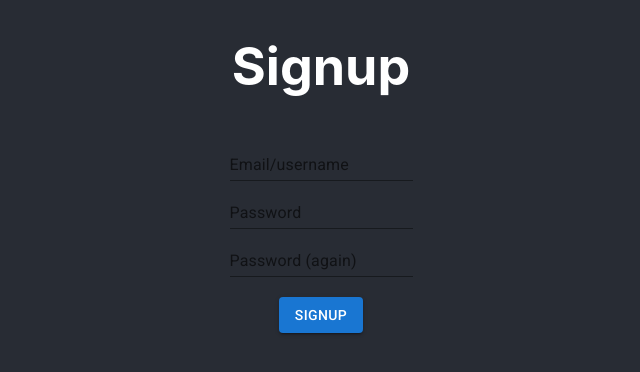
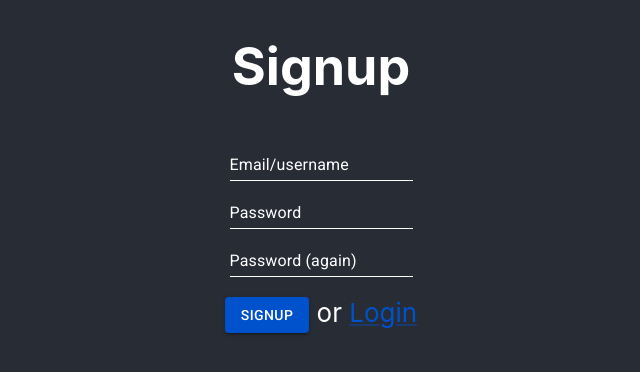
Before and after one commit to danielmunro/otto-ui, a React (Create React App) app: page /signup in a window 1280 px wide. Shown: the top 372 px of the page, without its empty margins (319-959 px from the left). Built offline with nearby package versions, Linux system fonts and the light colour scheme.

Commit message:
incremental

```diff
--- a/src/App.js
+++ b/src/App.js
@@ -1,7 +1,11 @@
-import { useState } from 'react';
+import { ThemeProvider } from '@emotion/react';
+import { createTheme } from '@mui/material';
+import { useEffect, useState } from 'react';
 import Home from './containers/Home';
 import './App.css';
 import Login from './containers/Login';
+import PasswordReset from './containers/PasswordReset';
+import Profile from './containers/Profile';
 import Signup from './containers/Signup';
 import Context from './Context';
 import {
@@ -10,22 +14,59 @@ import {
   Route,
 } from "react-router-dom";
 
+const theme = createTheme({
+  palette: {
+    primary: {
+      main: '#0052cc',
+    },
+    secondary: {
+      main: '#edf2ff',
+    },
+    action: {
+      active: '#0052cc',
+      activeOpacity: 1,
+      hover: '#0052cc',
+      hoverOpacity: 0.7,
+      focus: '#0052cc',
+      focusOpacity: 1,
+      selected: '#0052cc',
+      selectedOpacity: 1
+    },
+  },
+});
+
+
 function App() {
   const [sessionToken, setSessionToken] = useState(null);
+  const [loggedInUser, setLoggedInUser] = useState(null);
+  const [userEmail, setUserEmail] = useState(null);
+
   const appContext = {
     sessionToken,
     setSessionToken,
+    loggedInUser,
+    setLoggedInUser,
+    userEmail,
+    setUserEmail,
   };
+  useEffect(() => {
+    setSessionToken(localStorage.getItem("token"));
+    setLoggedInUser(localStorage.getItem("user"));
+  }, []);
 
   return (
     <Context.Provider value={appContext}>
+      <ThemeProvider theme={theme}>
         <Router>
           <Routes>
             <Route path="/login" element={<Login />} />
             <Route path="/signup" element={<Signup />} />
+            <Route path="/profile" element={<Profile />} />
+            <Route path="/password-reset" element={<PasswordReset />} />
             <Route path="/" element={<Home />} />
           </Routes>
         </Router>
+      </ThemeProvider>
     </Context.Provider>
   );
 }
--- a/src/components/Input.js
+++ b/src/components/TextInput.js
@@ -10,7 +10,9 @@ const CssTextField = styled(TextField)({
   },
 });
 
-export default function Input({...props}) {
-  console.log(props)
-  return <CssTextField {...props} />
+export default function TextInput({onChangeValue, ...props}) {
+  return <CssTextField
+    {...props}
+    onChange={(event) => onChangeValue(event.target.value)}
+  />
 }
--- a/src/containers/Login.js
+++ b/src/containers/Login.js
@@ -1,33 +1,70 @@
-import { Button, TextField } from '@mui/material';
+import Link from '@mui/material/Link';
+import { Button } from '@mui/material';
 import { postJSON } from '@tkrotoff/fetch';
-import { useState } from 'react';
+import { useContext, useState } from 'react';
+import { useNavigate } from 'react-router-dom';
 import Container from '../components/Container';
-import Input from '../components/Input';
+import TextInput from '../components/TextInput';
 import { baseUrl } from '../config';
-import { fetchPost } from '../utils';
+import Context from '../Context';
 
 export default function Login() {
   const [email, setEmail] = useState('');
   const [password, setPassword] = useState('');
+  const { setSessionToken, setLoggedInUser, setUserEmail } = useContext(Context);
+  const navigate = useNavigate();
 
-  const tryLogin = async () => {
-    console.log("login", email, password);
-    const result = await postJSON(`${baseUrl}/session`, { email, password });
-    console.log(result);
+  const tryLogin = async (event) => {
+    event.preventDefault();
+    const response = await postJSON(`${baseUrl}/session`, { email, password });
+    if (response.status === 201) {
+      const data = await response.json();
+      setLoggedInUser(data.User);
+      if (data.AuthResponse === 1) {
+        setUserEmail(email);
+        navigate('/password-reset');
+        return false;
+      }
+      console.log("login success", data, data.Token, data.User);
+      setSessionToken(data.Token);
+      localStorage.setItem("token", data.Token);
+      localStorage.setItem("user", data.User);
+    }
+
+    return false;
   };
 
   return (
     <Container>
       <h1>Login</h1>
+      <form onSubmit={tryLogin}>
         <div>
-        <TextField label="Email/username" variant="standard" onChange={(event) => setEmail(event.target.value)} value={email} />
+          <TextInput
+            label="Email/username"
+            variant="standard"
+            onChangeValue={setEmail}
+            value={email}
+          />
         </div>
         <div>
-        <TextField label="Password" variant="standard" onChange={(event) => setPassword(event.target.value)} value={password} />
+          <TextInput
+            label="Password"
+            variant="standard"
+            onChangeValue={setPassword}
+            value={password}
+            type="password"
+          />
         </div>
         <div className="row">
-        <Button variant="contained" onClick={tryLogin}>Login</Button>
+          <Button
+            variant="contained"
+            type="submit"
+            color="primary"
+          >
+            Login
+          </Button> or <Link href="/signup">Signup</Link>
         </div>
+      </form>
     </Container>
   )
 }
--- /dev/null
+++ b/src/containers/PasswordReset.js
@@ -0,0 +1,53 @@
+import { Button } from '@mui/material';
+import { putJSON } from '@tkrotoff/fetch';
+import { useContext, useState } from 'react';
+import Container from '../components/Container';
+import TextInput from '../components/TextInput';
+import { baseUrl } from '../config';
+import Context from '../Context';
+
+export default function PasswordReset() {
+  const [password1, setPassword1] = useState('');
+  const [password2, setPassword2] = useState('');
+  const { userEmail } = useContext(Context);
+
+  const tryResetPassword = (event) => {
+    event.preventDefault();
+    putJSON(`${baseUrl}/session`, { email: userEmail, password: password1 })
+    return false;
+  };
+
+  return (
+    <Container>
+      <h1>Password Reset</h1>
+      <form onSubmit={tryResetPassword}>
+        <div>
+          <TextInput
+            label="New Password"
+            variant="standard"
+            type="password"
+            value={password1}
+            onChangeValue={setPassword1}
+          />
+        </div>
+        <div>
+          <TextInput
+            label="Confirm New Password"
+            variant="standard"
+            type="password"
+            value={password2}
+            onChangeValue={setPassword2}
+          />
+        </div>
+        <div>
+          <Button
+            variant="contained"
+            type="submit"
+          >
+            Reset Password
+          </Button>
+        </div>
+      </form>
+    </Container>
+  );
+}
--- /dev/null
+++ b/src/containers/Profile.js
@@ -0,0 +1,43 @@
+import { useContext, useEffect, useState } from 'react';
+import { get, patchJSON } from '@tkrotoff/fetch';
+import { useNavigate } from 'react-router-dom';
+import Container from '../components/Container';
+import { baseUrl } from '../config';
+import Context from '../Context';
+
+export default function Profile() {
+  const [user, setUser] = useState(null);
+  const { sessionToken, setSessionToken } = useContext(Context);
+  const navigate = useNavigate();
+  const refreshUser = async () => {
+    const response = await get(`${baseUrl}/session?token=${sessionToken}`);
+    const data = await response.json();
+    setUser(data);
+  };
+  useEffect(() => {
+    (async () => {
+      if (!sessionToken) {
+        setUser(null);
+        return;
+      }
+      try {
+        await refreshUser();
+      } catch (e) {
+        try {
+          const refreshResponse = await patchJSON(`${baseUrl}/session`, {token: sessionToken});
+          const refreshData = await refreshResponse.json();
+          setSessionToken(refreshData.token);
+          await refreshUser();
+        } catch (e) {
+          navigate("/login");
+        }
+      }
+    })();
+  }, [sessionToken]);
+
+  return (
+    <Container>
+      <h1>Profile</h1>
+    </Container>
+  );
+}
--- a/src/containers/Signup.js
+++ b/src/containers/Signup.js
@@ -1,8 +1,8 @@
-import { Button, TextField } from '@mui/material';
+import { Button, Link, TextField } from '@mui/material';
 import { postJSON } from '@tkrotoff/fetch';
 import { useState } from 'react';
 import Container from '../components/Container';
-import Input from '../components/Input';
+import TextInput from '../components/TextInput';
 import { baseUrl } from '../config';
 
 export default function Signup() {
@@ -10,27 +10,54 @@ export default function Signup() {
   const [password, setPassword] = useState('');
   const [passwordConfirm, setPasswordConfirm] = useState('');
 
-  const trySignup = async () => {
+  const trySignup = async (event) => {
+    event.preventDefault();
     console.log("signup", {email, password});
     const result = await postJSON(`${baseUrl}/user`, { email, password });
     console.log(result);
+    return false;
   };
 
   return (
     <Container>
       <h1>Signup</h1>
+      <form onSubmit={trySignup}>
         <div>
-        <TextField label="Email/username" variant="standard" onChange={(event) => setEmail(event.target.value)} value={email} />
+          <TextInput
+            label="Email/username"
+            variant="standard"
+            onChangeValue={setEmail}
+            value={email}
+          />
         </div>
         <div>
-        <TextField label="Password" variant="standard" onChange={(event) => setPassword(event.target.value)} value={password} />
+          <TextInput
+            label="Password"
+            variant="standard"
+            onChangeValue={setPassword}
+            value={password}
+            type="password"
+          />
         </div>
         <div>
-        <TextField label="Password (again)" variant="standard" onChange={(event) => setPasswordConfirm(event.target.value)} value={passwordConfirm} />
+          <TextInput
+            label="Password (again)"
+            variant="standard"
+            onChangeValue={setPasswordConfirm}
+            value={passwordConfirm}
+            type="password"
+          />
         </div>
         <div className="row">
-        <Button variant="contained" onClick={trySignup}>Signup</Button>
+          <Button
+            variant="contained"
+            onClick={trySignup}
+            type="submit"
+          >
+            Signup
+          </Button> or <Link href="/login">Login</Link>
         </div>
+      </form>
     </Container>
   )
 }
```
Lines whose indentation alone changed are shown as unchanged.
